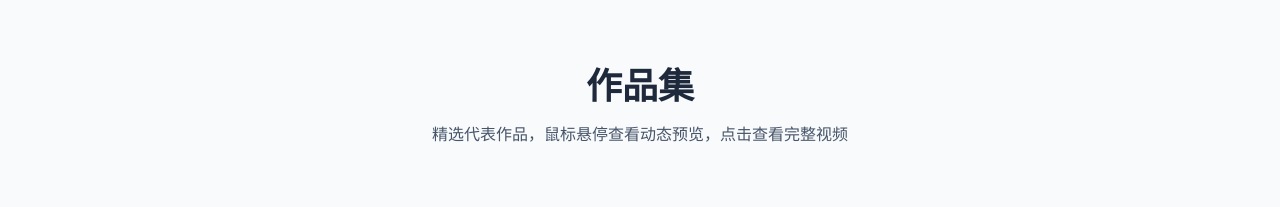
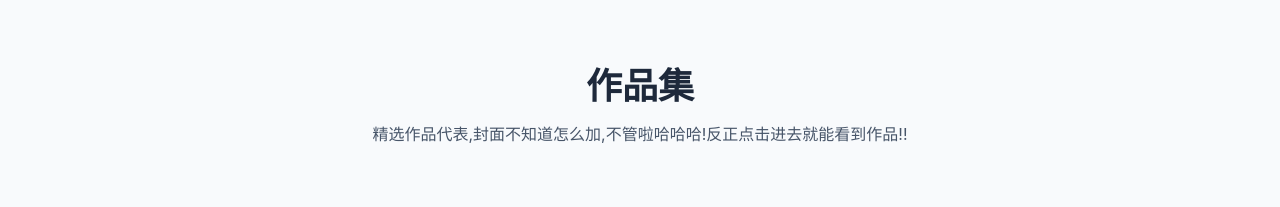
Before and after one commit to FreddieHong/FreddieHong.github.io, a plain HTML site: page index.html in a window 1280 px wide. Shown: the part 3560-3767 px from the top of the page. Drawn offline with nearby package versions, Linux system fonts and the light colour scheme.

Commit message:
Update and rename freddie_portfolio (1).html to index.html

```diff
--- a/freddie_portfolio (1).html
+++ b/index.html
@@ -491,7 +491,7 @@
             <div class="text-center mb-16">
                 <h2 class="text-3xl md:text-4xl font-extrabold text-textDark mb-4">作品集</h2>
                 <p class="text-textMedium max-w-2xl mx-auto">
-                    精选代表作品，鼠标悬停查看动态预览，点击查看完整视频
+                    精选作品代表,封面不知道怎么加,不管啦哈哈哈!反正点击进去就能看到作品!!
                 </p>
             </div>
 
```
